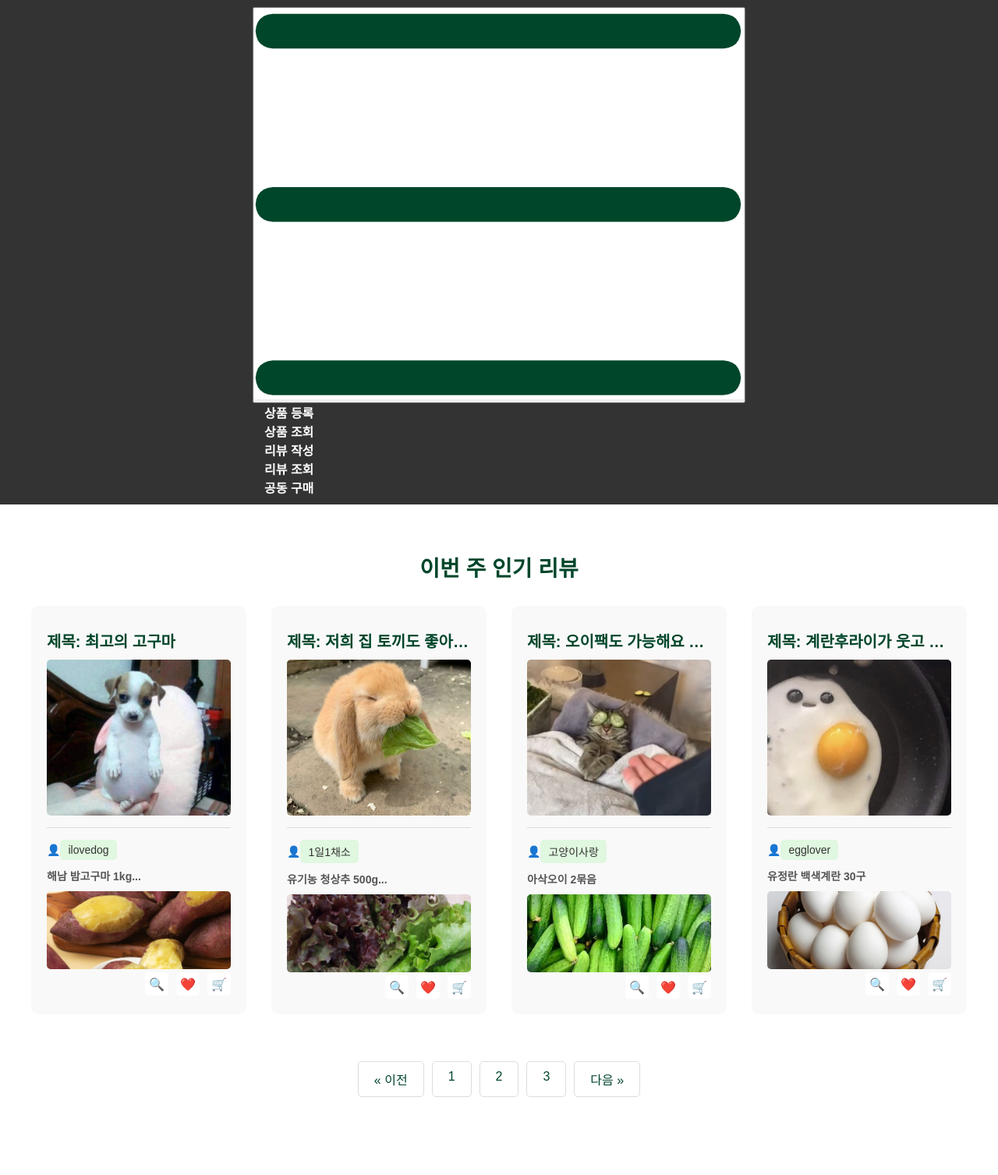
After one commit to HongYeonLee/POTG, a Flask app: page /review_ViewAll in a window 1280 px wide. The commit adds this page. Shown: the part 1483-2990 px from the top of the page at 78% size. Run offline with Flask 3, Linux system fonts and the light colour scheme; some libraries are stand-ins or nearby versions.

Commit message:
feat: 리뷰 조회 화면 구현

```diff
--- a/POTG/app.py
+++ b/POTG/app.py
@@ -14,9 +14,9 @@ def view_list():
     return render_template("fullproduct.html")
 
 
-@application.route("/review")
+@application.route("/review_ViewAll")
 def view_review():
-    return render_template("review.html")
+    return render_template("review_ViewAll.html")
 
 
 @application.route("/registerItem.html")
@@ -27,7 +27,6 @@ def reg_item():
 @application.route("/reg_reviews")
 def reg_review():
     return render_template("reg_reviews.html")
-
 
 @application.route("/submit_item")
 def reg_item_submit():
--- a/review_ViewAll.css
+++ b/POTG/static/review_ViewAll.css
@@ -118,6 +118,10 @@ nav a:hover {
     opacity: 0.6;
 }
 
+.review-image-container:hover .overlay {
+    display: flex; /* 마우스 올리면 텍스트 보이기 */
+}
+
 .title {
     font-weight: bold;
     color: #00462A;
--- a/POTG/templates/index.html
+++ b/POTG/templates/index.html
@@ -6,9 +6,11 @@
     <meta name="viewport" content="width=device-width, initial-scale=1.0">
     <title>POTG</title>
     <link rel="stylesheet" href="{{ url_for('static', filename='style.css') }}">
-    <link rel="stylesheet" type="text/css" href="../static/indexStyle.css">
+    <!-- <link rel="stylesheet" type="text/css" href="../static/indexStyle.css"> -->
     <script src="https://kit.fontawesome.com/2f343c6dc2.js" crossorigin="anonymous"></script>
     <script src="{{ url_for('static', filename='main.js') }}" defer></script>
+    {% block custom_css %}
+    {% endblock %}
 </head>
 
 <body>
@@ -62,7 +64,7 @@
                             <span class="eachNavTextBox"><a href="">리뷰 작성</a></span>
                         </li>
                         <li class="eachNavBox">
-                            <span class="eachNavTextBox"><a href="">리뷰 조회</a></span>
+                            <span class="eachNavTextBox"><a href="/review_ViewAll">리뷰 조회</a></span>
                         </li>
                         <li class="eachNavBox">
                             <span class="eachNavTextBox"><a href="">공동 구매</a></span>
--- /dev/null
+++ b/POTG/templates/review_ViewAll.html
@@ -0,0 +1,101 @@
+{% extends "index.html" %}
+
+{% block custom_css %}
+    <link rel="stylesheet" href="../static/review_ViewAll.css">
+{% endblock %}
+{% block section %}
+<section class="popular-reviews">
+    <h2>이번 주 인기 리뷰</h2>
+    <div class="review-list">
+        <div class="review-item">
+            <div class="review-image-container" onclick="location.href='review_Vieweach.html?id=1'">
+                <div class="overlay">고구마가 너무 달콤하고 맛있어요..해남 고..</div>
+                <p class="title">제목: 최고의 고구마</p>
+                <img src="../static/images/고구마_리뷰사진.jpg" alt="강아지 이미지" class="review-image">
+            </div>
+            <div class="divider"></div>
+            <p class="author">👤 <span class="author-background">ilovedog</span></p>
+            <p class="product">해남 밤고구마 1kg...</p>
+            <img src="../static/images/고구마.jpg" alt="상품 이미지" class="product-image">
+            <div class="icon-column">
+                <div class="icon-box">🔍</div>
+                <div class="icon-box">❤️</div>
+                <div class="icon-box">🛒</div>
+            </div>
+        </div>
+        <div class="review-item">
+            <div class="review-image-container" onclick="location.href='review_Vieweach.html?id=2'">
+                <div class="overlay">토순이가 배고파하길래 같이 나눠..</div>
+                <p class="title">제목: 저희 집 토끼도 좋아해요</p>
+                <img src="../static/images/상추_리뷰사진.jpg" alt="토끼 이미지" class="review-image">
+            </div>
+            <div class="divider"></div>
+            <p class="author">👤 <span class="author-background">1일1채소</span></p>
+            <p class="product">유기농 청상추 500g...</p>
+            <img src="../static/images/상추.jpg" alt="상품 이미지" class="product-image">
+            <div class="icon-column">
+                <div class="icon-box">🔍</div>
+                <div class="icon-box">❤️</div>
+                <div class="icon-box">🛒</div>
+            </div>
+        </div>
+        <div class="review-item">
+            <div class="review-image-container" onclick="location.href='review_Vieweach.html?id=3'">
+                <div class="overlay">오이무침을 하고 남는 오이는 오이팩을..</div>
+                <p class="title">제목: 오이팩도 가능해요 ㅎㅎ</p>
+                <img src="../static/images/오이_리뷰사진.jpg" alt="고양이 이미지" class="review-image">
+            </div>
+            <div class="divider"></div>
+            <p class="author">👤 <span class="author-background">고양이사랑</span></p>
+            <p class="product">아삭오이 2묶음</p>
+            <img src="../static/images/오이.jpg" alt="상품 이미지" class="product-image">
+            <div class="icon-column">
+                <div class="icon-box">🔍</div>
+                <div class="icon-box">❤️</div>
+                <div class="icon-box">🛒</div>
+            </div>
+        </div>
+        <div class="review-item">
+            <div class="review-image-container" onclick="location.href='review_Vieweach.html?id=4'">
+                <div class="overlay">럭키계란이에요! 계란 노른자가 웃고..</div>
+                <p class="title">제목: 계란후라이가 웃고 있어요!</p>
+                <img src="../static/images/계란_리뷰사진.jpg" alt="계란프라이 이미지" class="review-image">
+            </div>
+            <div class="divider"></div>
+            <p class="author">👤 <span class="author-background">egglover</span></p>
+            <p class="product">유정란 백색계란 30구</p>
+            <img src="../static/images/계란.jpg" alt="상품 이미지" class="product-image">
+            <div class="icon-column">
+                <div class="icon-box">🔍</div>
+                <div class="icon-box">❤️</div>
+                <div class="icon-box">🛒</div>
+            </div>
+        </div>
+    </div>
+    <div class="pagination">
+        <a href="#">&laquo; 이전</a>
+        <a href="#">1</a>
+        <a href="#">2</a>
+        <a href="#">3</a>
+        <a href="#">다음 &raquo;</a>
+    </div>
+</section>
+{% endblock section %}
+
+<!-- <!DOCTYPE html>
+<html lang="ko">
+<head>
+    <meta charset="UTF-8">
+    <meta name="viewport" content="width=device-width, initial-scale=1.0">
+    <title>POTG</title>
+
+    <style>
+
+
+    </style>
+</head> -->
+<!-- <body>
+
+
+</body>
+</html> -->
```
Also changed, not shown: review_ViewAll.html (deleted, +0 -96 lines), POTG/static/images/계란.jpg (renamed from static/image/계란.jpg), POTG/static/images/계란_리뷰사진.jpg (renamed from static/image/계란_리뷰사진.jpg), POTG/static/images/고구마.jpg (renamed from static/image/고구마.jpg), POTG/static/images/고구마_리뷰사진.jpg (renamed from static/image/고구마_리뷰사진.jpg), POTG/static/images/상추.jpg (renamed from static/image/상추.jpg), POTG/static/images/상추_리뷰사진.jpg (renamed from static/image/상추_리뷰사진.jpg), POTG/static/images/오이.jpg (renamed from static/image/오이.jpg), POTG/static/images/오이_리뷰사진.jpg (renamed from static/image/오이_리뷰사진.jpg), POTG/static/review_Vieweach.css (renamed from review_Vieweach.css), POTG/templates/review_Vieweach.html (renamed from review_Vieweach.html), 1 other file.
